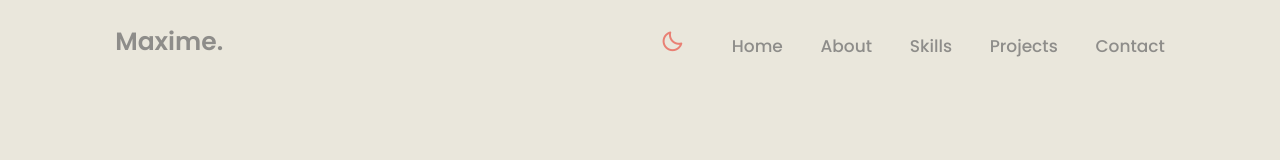
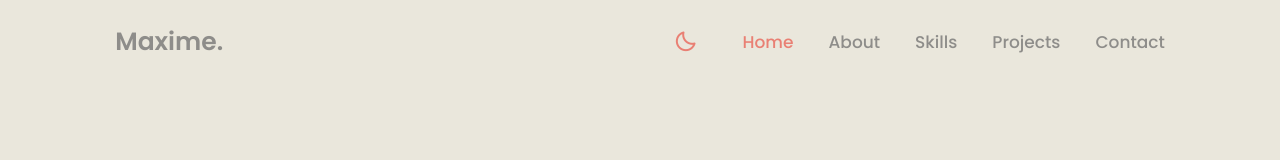
Before and after one commit to TheKyyn/myportfolio, a plain HTML site: page index.html in a window 1280 px wide. Shown: the top 160 px of the page. Drawn offline with nearby package versions, Linux system fonts and the light colour scheme.

Commit message:
Changements mineurs

```diff
--- a/script.js
+++ b/script.js
@@ -15,7 +15,7 @@ window.onscroll = () => {
         if(top >= offset && top < offset + height) {
             navLinks.forEach(links => {
                 links.classList.remove('active');
-                document.querySelector('header nav a [href*=' + id + ']').classList.add('active');
+                document.querySelector('header nav a[href*=' + id + ']').classList.add('active');
             });
         }
     });
--- a/style.css
+++ b/style.css
@@ -71,6 +71,11 @@ body {
   color: var(--text-color);
   cursor: pointer;
   display: none;
+}
+
+.navbar {
+  display: flex;
+  align-items: center;
 }
 
 .navbar a {
```
